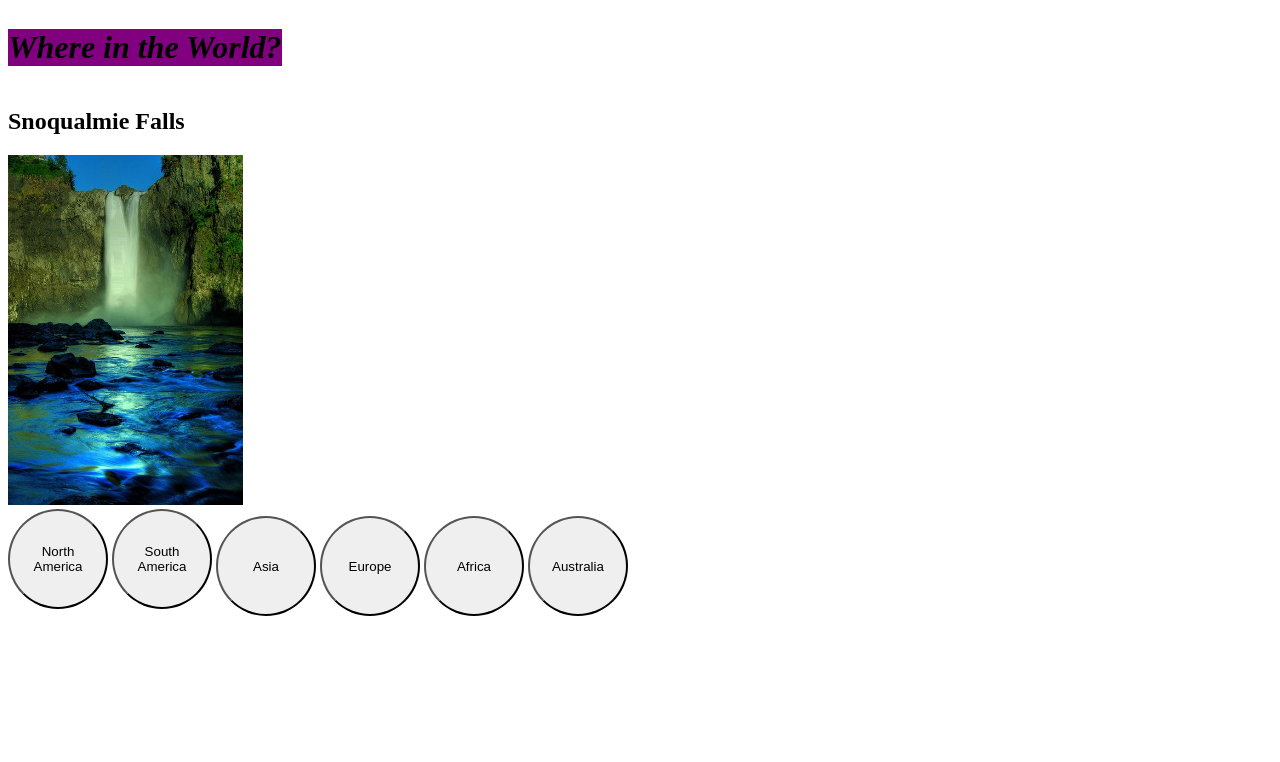
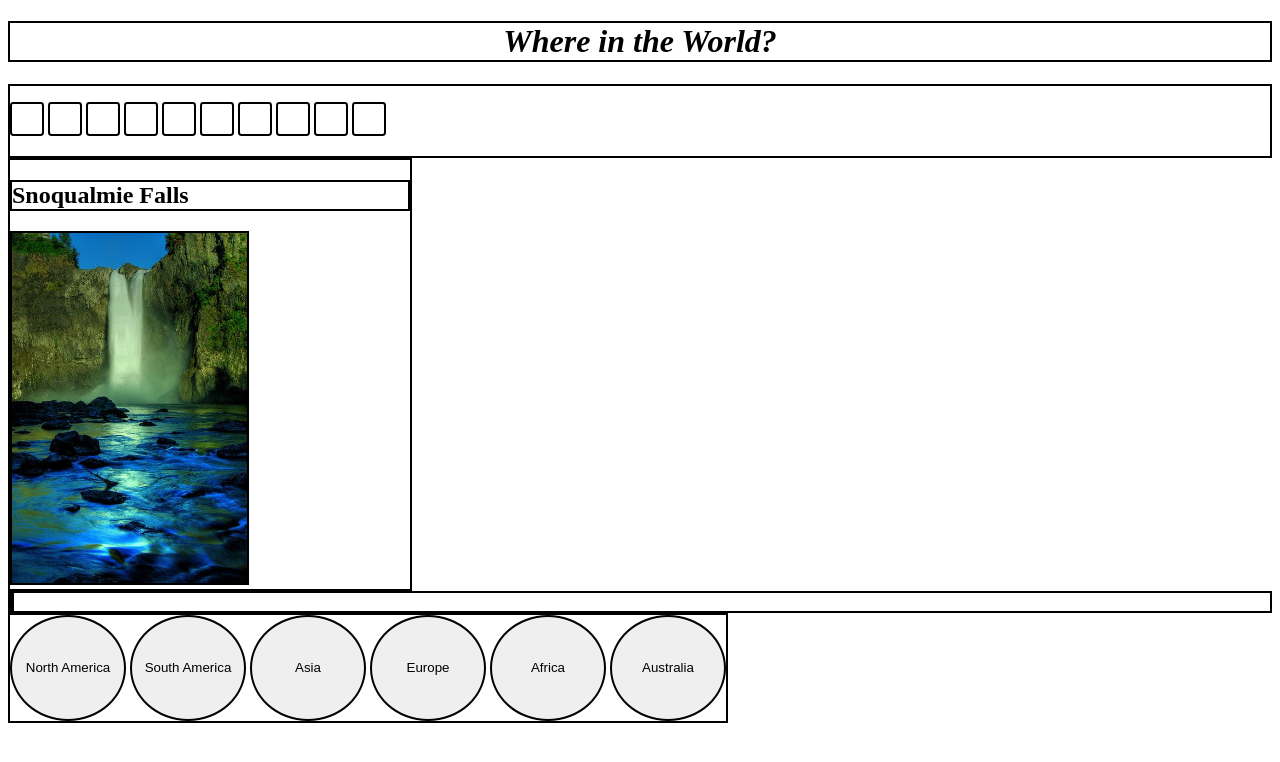
Before and after one commit to ascreven/Guess-the-Location, a PHP site: page /game.html in a window 1280 px wide. Shown: the top 762 px of the page. Run offline with PHP 8.4, Linux system fonts and the light colour scheme; some libraries are stand-ins or nearby versions.

Commit message:
completion buttons

```diff
--- a/project1/game.html
+++ b/project1/game.html
@@ -11,6 +11,18 @@
 <!-- location name and picture -->
   <h1>Where in the World?</h1>
   <button class=next>Next</button>
+  <div class=completion>
+    <p id=1></p>
+    <p id=2></p>
+    <p id=3></p>
+    <p id=4></p>
+    <p id=5></p>
+    <p id=6></p>
+    <p id=7></p>
+    <p id=8></p>
+    <p id=9></p>
+    <p id=10></p>
+  </div>
   <div class=location>
     <h2>Snoqualmie Falls</h2>
     <img src='snoqualmie_falls.jpg'>
@@ -29,6 +41,7 @@
     <button id=eur>Europe</button>
     <button id=afr>Africa</button>
     <button id=aus>Australia</button>
+    </div>
   </div>
 </body>
 </html>
--- a/project1/styles.css
+++ b/project1/styles.css
@@ -1,26 +1,44 @@
+body *{
+  box-sizing: content-box;
+  border: black solid 2px;
+}
+
 h1 {
   font-family: Book Antiqua cursive;
   font-style: oblique;
-  background-color: purple;
-  display:inline-block;
+  text-align: center;
 }
+
+.completion p {
+  width: 20px;
+  height: 20px;
+  padding: 5px;
+  display: inline-block;
+  border-radius: 10%;
+}
+
+.location {
+  width: 400px;
+}
+h2 {
+
+}
+
 img {
   display: inline-block;
-}
-
-.location img{
   height: 350px;
 }
 
-.options > button {
+.options {
+  display: inline-block;
+}
+.options button{
   border-radius: 50%;
   height: 100px;
   width: 100px;
 }
-
-#changeScreen {
-  position: absolute;
-  margin: auto;
+.options button:hover{
+  text-decoration: underline;
 }
 
 .score {
```
